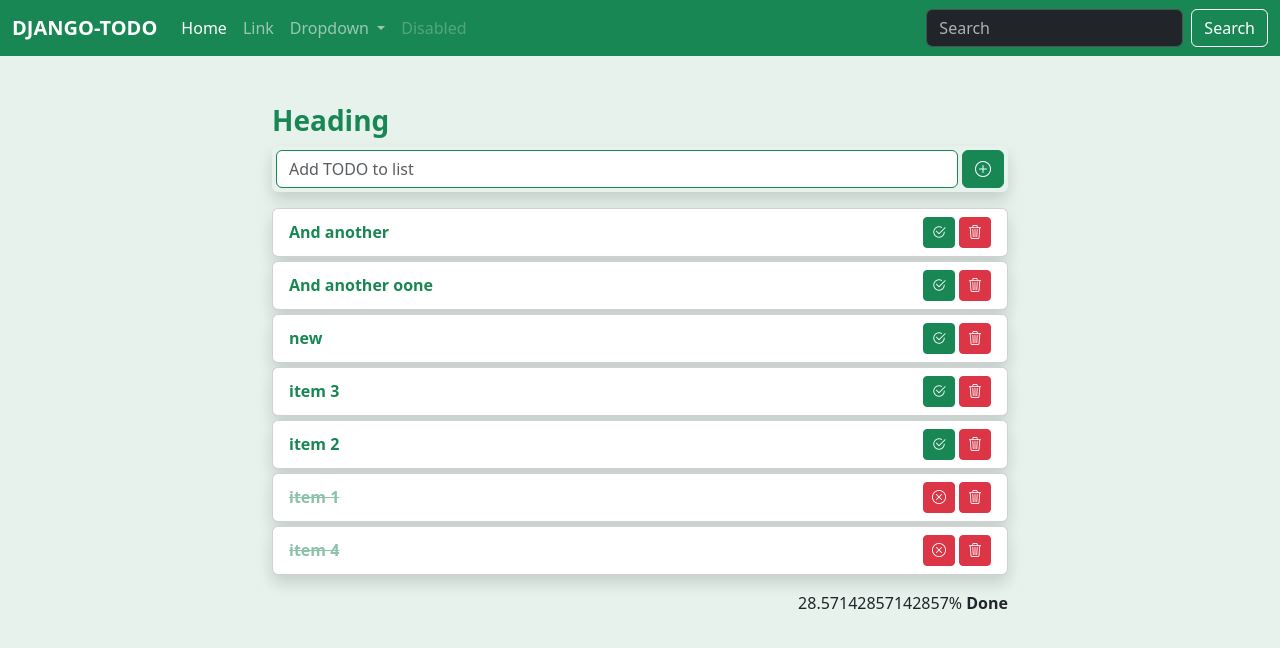
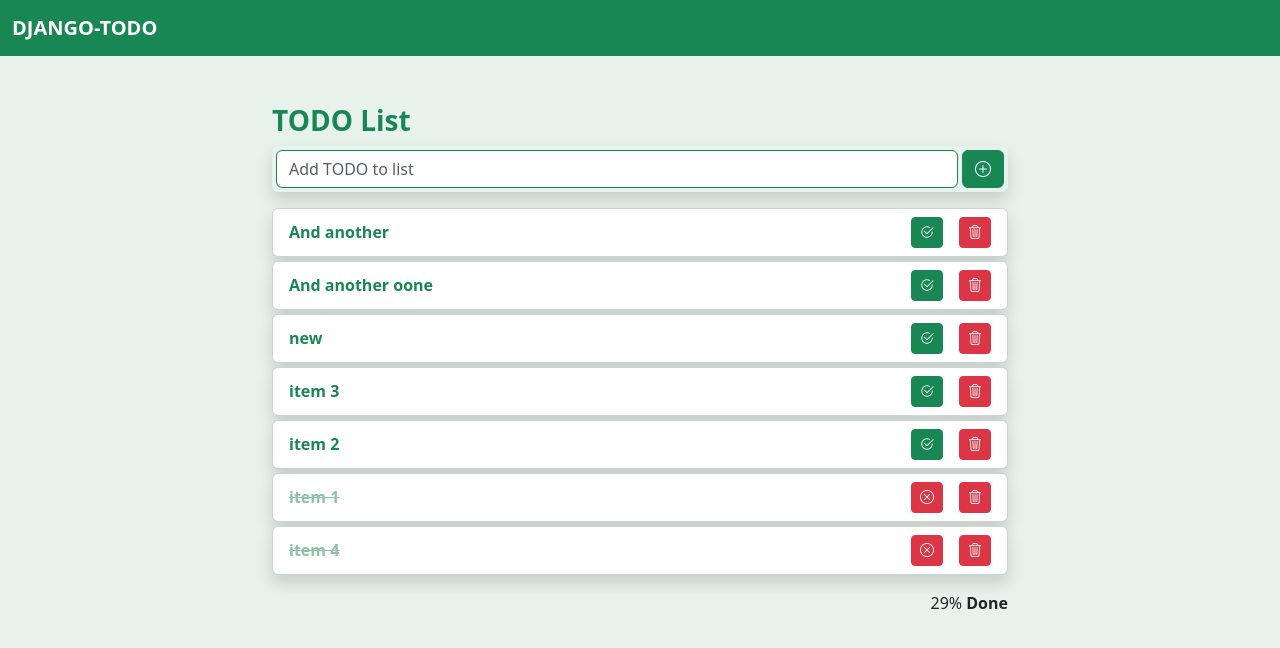
Before and after one commit to TrippleA-Ashaba/django_todo, a Django app: page / in a window 1280 px wide. Shown: the top 648 px of the page. Run offline with Django 4.2, Linux system fonts and the light colour scheme; data comes from the database, SQL or seed files in the repository.

Commit message:
complete todo app

```diff
--- a/django_todo/urls.py
+++ b/django_todo/urls.py
@@ -1,11 +1,10 @@
 from django.urls import path
 
-from .views import AddTodo, DeleteTodo, Home, test_view, toggle_todo
+from .views import AddTodo, DeleteTodo, Home, toggle_todo
 
 urlpatterns = [
     path("", Home.as_view(), name="home"),
     path("add", AddTodo.as_view(), name="add_todo"),
     path("delete/<str:id>", DeleteTodo.as_view(), name="delete_todo"),
-    path("test", test_view, name="test"),
     path("todos/<int:pk>/toggle/", toggle_todo, name="toggle_todo"),
 ]
--- a/django_todo/views.py
+++ b/django_todo/views.py
@@ -1,16 +1,14 @@
+from django.db.models import Case, Count, F, FloatField, Value, When
 from django.shortcuts import get_object_or_404, redirect, render
 from django.urls import reverse_lazy
 from django.views.generic import (
     CreateView,
+    DeleteView,
     ListView,
-    TemplateView,
-    DeleteView,
-    UpdateView,
 )
 
 from .forms import TodoForm
 from .models import Todo
-from django.db.models import Count, F, FloatField, Case, When, Value
 
 
 # Create your views here.
@@ -27,30 +25,6 @@ class Home(ListView):
         percentage_done = (done_count / total_count) * 100 if total_count > 0 else 0
         context["percentage_done"] = percentage_done
         return context
-
-
-def test_view(request):
-    # todo_queryset = Todo.objects.annotate(
-    #     done_count=Count("id", filter=F("done")),
-    #     total_count=Count("id"),
-    #     percentage_done=F("done_count") / F("total_count") * 100,
-    # ).order_by("done", "-date_created")
-
-    todo_queryset = Todo.objects.all().order_by("done", "-date_created")
-
-    total_count = todo_queryset.count()
-    done_count = todo_queryset.aggregate(done_count=Count("id", filter=F("done"))).get(
-        "done_count", 0
-    )
-
-    percentage_done = (done_count / total_count) * 100 if total_count > 0 else 0
-
-    context = {
-        "todos": todo_queryset,
-        "percentage_done": percentage_done,
-    }
-
-    return render(request, "index.html", context)
 
 
 class AddTodo(CreateView):
@@ -71,21 +45,3 @@ def toggle_todo(request, pk):
     todo.done = not todo.done
     todo.save()
     return redirect("home")
-
-
-# class ToggleTodoView(UpdateView):
-#     model = Todo
-#     fields = ['done']
-#     success_url = reverse_lazy('todo_list')
-
-#     def form_valid(self, form):
-#         # Toggle the 'done' field value
-#         self.object = form.save(commit=False)
-#         self.object.done = not self.object.done
-#         self.object.save()
-#         return super().form_valid(form)
-
-# def delete_todo(request, id):
-#     data = get_object_or_404(Todo, id=id)
-#     data.delete()
-#     return redirect("home")
--- a/templates/navbar.html
+++ b/templates/navbar.html
@@ -1,52 +1,5 @@
 <nav class="navbar navbar-expand-lg bg-success" data-bs-theme="dark">
 	<div class="container-fluid">
 		<a class="navbar-brand fw-bold" href="{% url 'home' %}">DJANGO-TODO</a>
-		<button
-			class="navbar-toggler"
-			type="button"
-			data-bs-toggle="collapse"
-			data-bs-target="#navbarSupportedContent"
-			aria-controls="navbarSupportedContent"
-			aria-expanded="false"
-			aria-label="Toggle navigation">
-			<span class="navbar-toggler-icon"></span>
-		</button>
-		<div class="collapse navbar-collapse" id="navbarSupportedContent">
-			<ul class="navbar-nav me-auto mb-2 mb-lg-0">
-				<li class="nav-item">
-					<a class="nav-link active" aria-current="page" href="{% url 'home' %}">Home</a>
-				</li>
-				<li class="nav-item">
-					<a class="nav-link" href="#">Link</a>
-				</li>
-				<li class="nav-item dropdown">
-					<a
-						class="nav-link dropdown-toggle"
-						href="#"
-						role="button"
-						data-bs-toggle="dropdown"
-						aria-expanded="false">
-						Dropdown
-					</a>
-					<ul class="dropdown-menu">
-						<li><a class="dropdown-item" href="#">Action</a></li>
-						<li><a class="dropdown-item" href="#">Another action</a></li>
-						<li><hr class="dropdown-divider" /></li>
-						<li><a class="dropdown-item" href="#">Something else here</a></li>
-					</ul>
-				</li>
-				<li class="nav-item">
-					<a class="nav-link disabled">Disabled</a>
-				</li>
-			</ul>
-			<form class="d-flex" role="search">
-				<input
-					class="form-control me-2"
-					type="search"
-					placeholder="Search"
-					aria-label="Search" />
-				<button class="btn btn-success border border-white" type="submit">Search</button>
-			</form>
-		</div>
 	</div>
 </nav>
--- a/templates/todo-card.html
+++ b/templates/todo-card.html
@@ -1,8 +1,8 @@
 <div class="container my-5">
 	<div class="row">
 		<div class="col"></div>
-		<div class="col-8">
-			<h1 class="fs-3 fw-bold text-success">Heading</h1>
+		<div class="col-md-8">
+			<h1 class="fs-3 fw-bold text-success">TODO List</h1>
 			<div>
 				<div class="mb-3 p-1 shadow rounded">
 					<form class="d-flex" action="{% url 'add_todo' %}" method="post">
@@ -53,7 +53,7 @@
 							</div>
 
 							<form
-								class="ms-1"
+								class="ms-3"
 								action="{% url 'delete_todo' todo.id %}"
 								method="post">
 								{% csrf_token %}
@@ -75,7 +75,7 @@
 
 			<!-- STATS -->
 			<div class="my-3 text-end">
-				{{percentage_done}}%
+				{{percentage_done|floatformat:'0'}}%
 				<span class="fw-bold"> Done </span>
 			</div>
 		</div>
```
